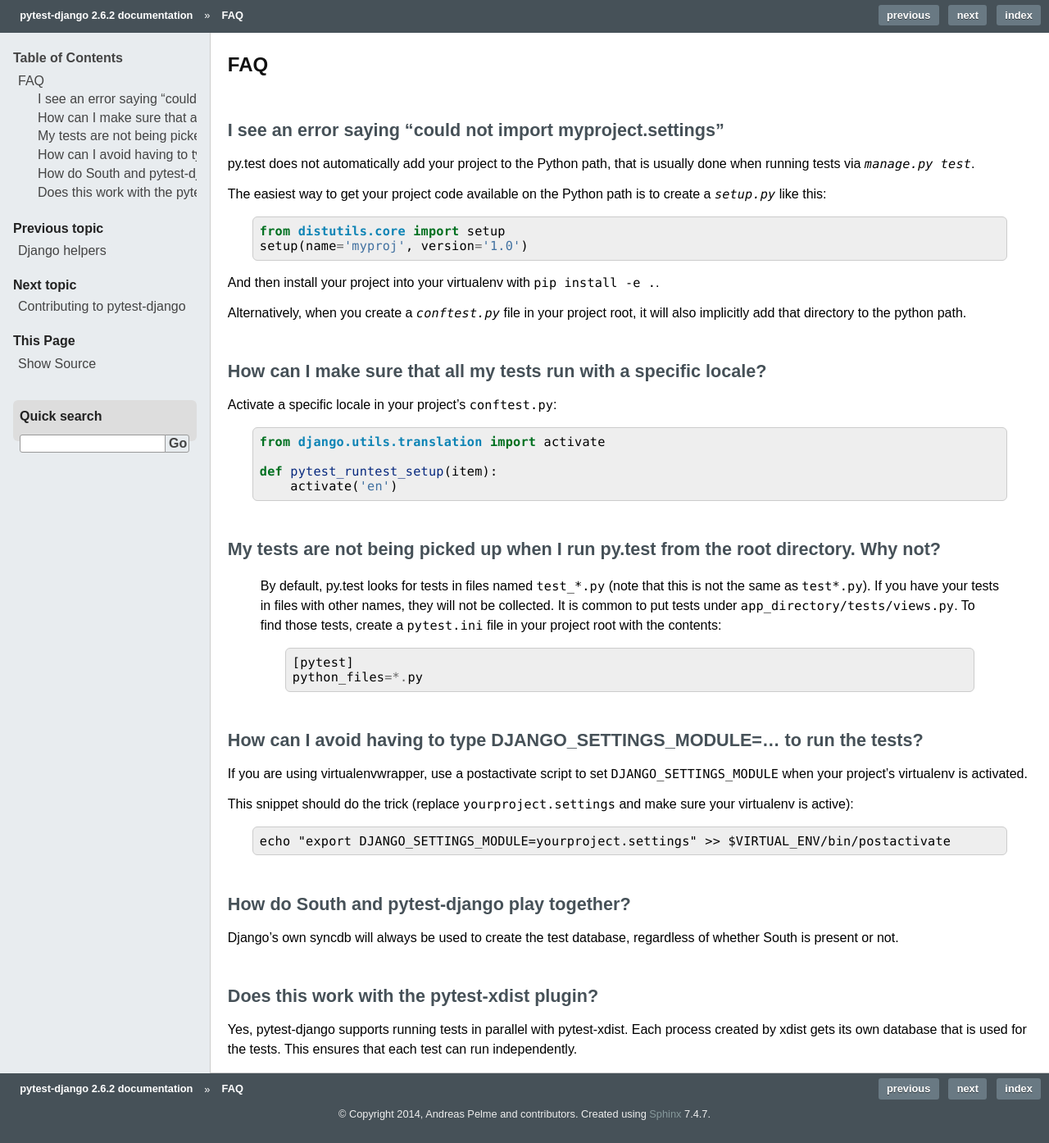
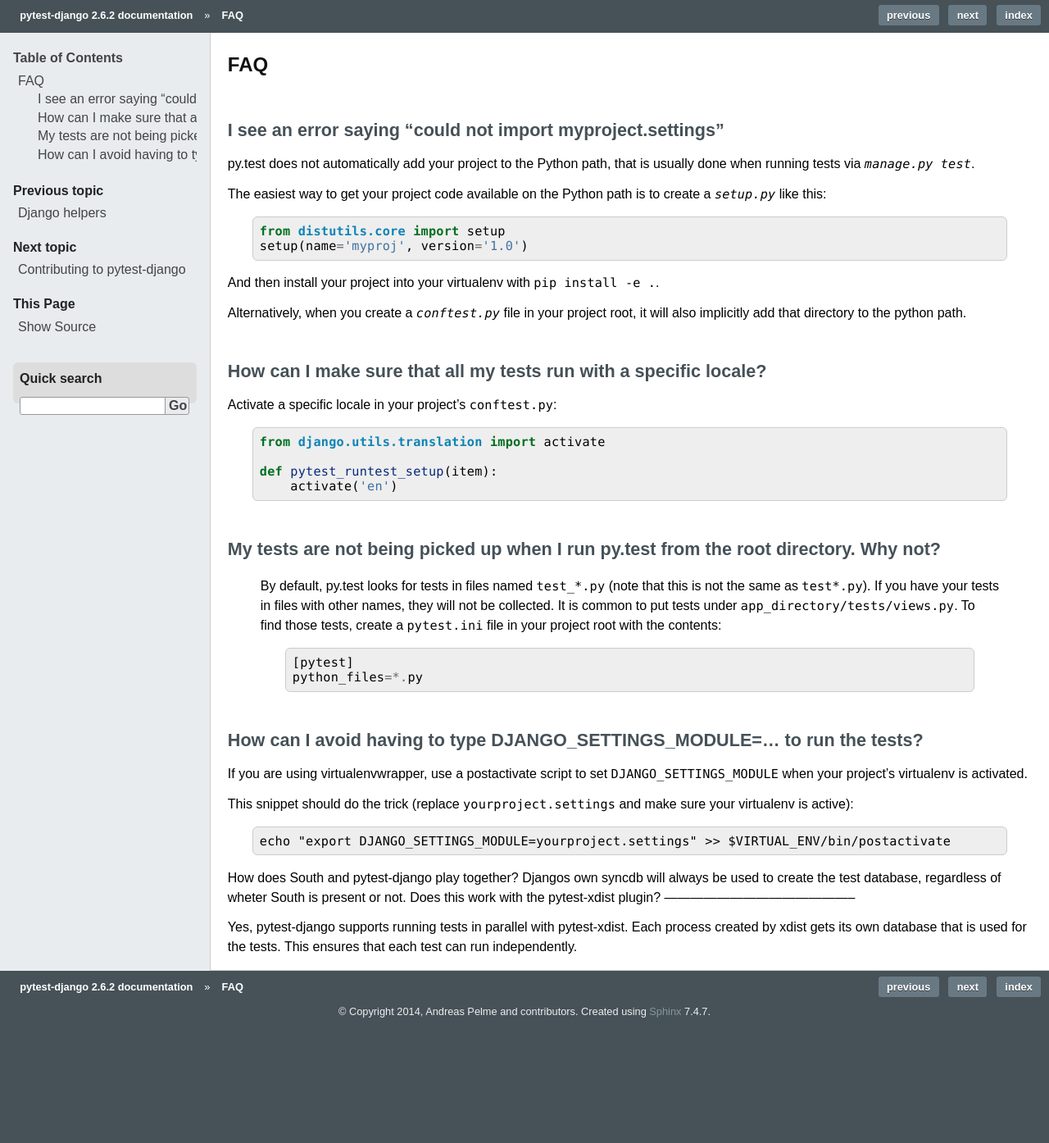
Before and after one commit to pytest-dev/pytest-django, a Sphinx documentation site: the page built from docs/faq.rst, in a window 1280 px wide. Shown: the whole page at 82% size. Built offline with Sphinx 7.4.7, drawn with Linux system fonts in a browser that asks for light colours; after the commit the page ends 1269 px from its top, so only the background shows below that.

```diff
--- a/docs/faq.rst
+++ b/docs/faq.rst
@@ -54,12 +54,8 @@
     echo "export DJANGO_SETTINGS_MODULE=yourproject.settings" >> $VIRTUAL_ENV/bin/postactivate
 
 
-How do South and pytest-django play together?
-------------------------------------------------
-
-Django's own syncdb will always be used to create the test database, regardless of whether South is present or not.
-
-
+How does South and pytest-django play together?
+Djangos own syncdb will always be used to create the test database, regardless of wheter South is present or not.
 Does this work with the pytest-xdist plugin?
 --------------------------------------------
 
```
Also changed, not shown: 1 other file.
